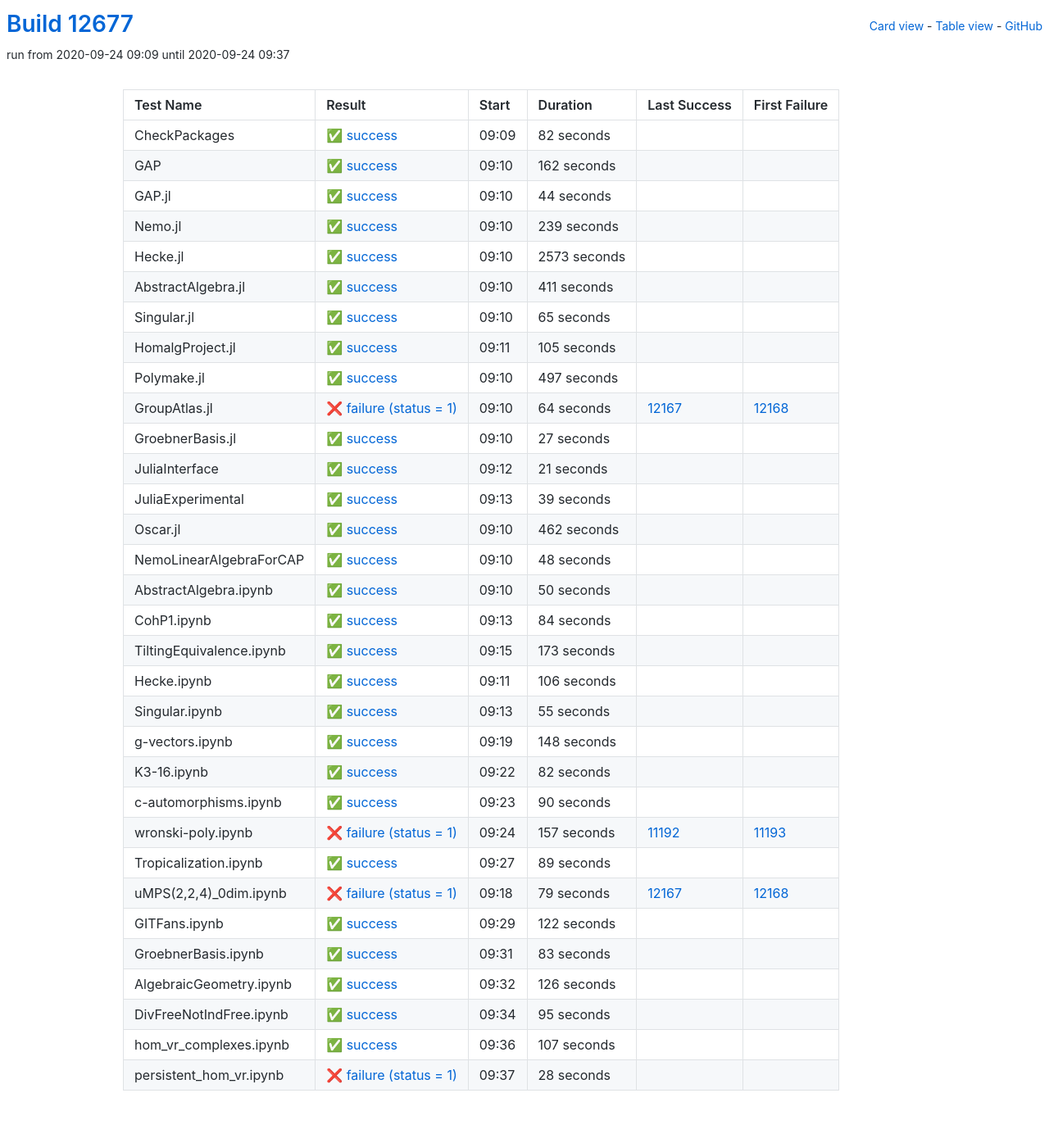
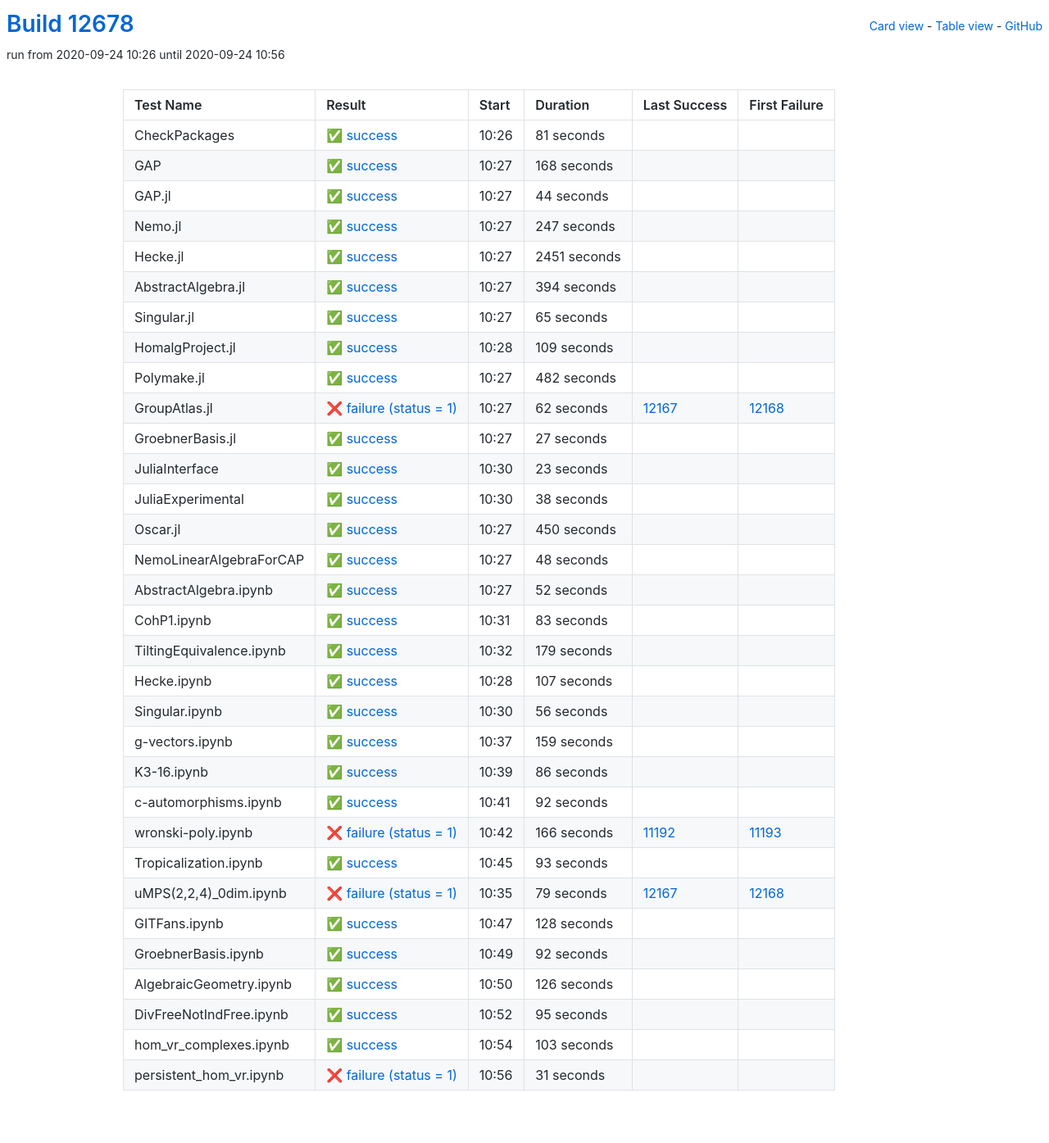
Before and after one commit to oscar-system/oscar-ci-status, a Jekyll site: the page built from table.html, in a window 1280 px wide. Shown: the whole page at 82% size. Built offline with Jekyll 4.4.1, drawn with Linux system fonts in a browser that asks for light colours.

Commit message:
Build #12678

```diff
--- a/_data/ci.yml
+++ b/_data/ci.yml
@@ -1,6 +1,6 @@
 ---
-build: 12677
-build_url: https://oscarci.mathematik.uni-kl.de/job/oscar/12677/
+build: 12678
+build_url: https://oscarci.mathematik.uni-kl.de/job/oscar/12678/
 job: oscar
 organization: oscar-system
 repo: oscar-ci-status
@@ -8,32 +8,32 @@
 tests:
 - name: CheckPackages
   id: checkpackages
-  log: https://oscarci.mathematik.uni-kl.de/job/oscar/12677/artifact/logs/build-12677/CheckPackages.log
-  start: 2020-09-24 09:09
+  log: https://oscarci.mathematik.uni-kl.de/job/oscar/12678/artifact/logs/build-12678/CheckPackages.log
+  start: 2020-09-24 10:26
   success: true
   exitcode: 0
   status: success
-  duration: 82
+  duration: 81
   last_success: false
   last_success_url:
   first_failure: false
   first_failure_url:
 - name: GAP
   id: gap
-  log: https://oscarci.mathematik.uni-kl.de/job/oscar/12677/artifact/logs/build-12677/GAP.log
-  start: 2020-09-24 09:10
+  log: https://oscarci.mathematik.uni-kl.de/job/oscar/12678/artifact/logs/build-12678/GAP.log
+  start: 2020-09-24 10:27
   success: true
   exitcode: 0
   status: success
-  duration: 162
+  duration: 168
   last_success: false
   last_success_url:
   first_failure: false
   first_failure_url:
 - name: GAP.jl
   id: gap-jl
-  log: https://oscarci.mathematik.uni-kl.de/job/oscar/12677/artifact/logs/build-12677/GAP.jl.log
-  start: 2020-09-24 09:10
+  log: https://oscarci.mathematik.uni-kl.de/job/oscar/12678/artifact/logs/build-12678/GAP.jl.log
+  start: 2020-09-24 10:27
   success: true
   exitcode: 0
   status: success
@@ -44,44 +44,44 @@
   first_failure_url:
 - name: Nemo.jl
   id: nemo-jl
-  log: https://oscarci.mathematik.uni-kl.de/job/oscar/12677/artifact/logs/build-12677/Nemo.jl.log
-  start: 2020-09-24 09:10
+  log: https://oscarci.mathematik.uni-kl.de/job/oscar/12678/artifact/logs/build-12678/Nemo.jl.log
+  start: 2020-09-24 10:27
   success: true
   exitcode: 0
   status: success
-  duration: 239
+  duration: 247
   last_success: false
   last_success_url:
   first_failure: false
   first_failure_url:
 - name: Hecke.jl
   id: hecke-jl
-  log: https://oscarci.mathematik.uni-kl.de/job/oscar/12677/artifact/logs/build-12677/Hecke.jl.log
-  start: 2020-09-24 09:10
+  log: https://oscarci.mathematik.uni-kl.de/job/oscar/12678/artifact/logs/build-12678/Hecke.jl.log
+  start: 2020-09-24 10:27
   success: true
   exitcode: 0
   status: success
-  duration: 2573
+  duration: 2451
   last_success: false
   last_success_url:
   first_failure: false
   first_failure_url:
 - name: AbstractAlgebra.jl
   id: abstractalgebra-jl
-  log: https://oscarci.mathematik.uni-kl.de/job/oscar/12677/artifact/logs/build-12677/AbstractAlgebra.jl.log
-  start: 2020-09-24 09:10
+  log: https://oscarci.mathematik.uni-kl.de/job/oscar/12678/artifact/logs/build-12678/AbstractAlgebra.jl.log
+  start: 2020-09-24 10:27
   success: true
   exitcode: 0
   status: success
-  duration: 411
+  duration: 394
   last_success: false
   last_success_url:
   first_failure: false
   first_failure_url:
 - name: Singular.jl
   id: singular-jl
-  log: https://oscarci.mathematik.uni-kl.de/job/oscar/12677/artifact/logs/build-12677/Singular.jl.log
-  start: 2020-09-24 09:10
+  log: https://oscarci.mathematik.uni-kl.de/job/oscar/12678/artifact/logs/build-12678/Singular.jl.log
+  start: 2020-09-24 10:27
   success: true
   exitcode: 0
   status: success
@@ -92,44 +92,44 @@
   first_failure_url:
 - name: HomalgProject.jl
   id: homalgproject-jl
-  log: https://oscarci.mathematik.uni-kl.de/job/oscar/12677/artifact/logs/build-12677/HomalgProject.jl.log
-  start: 2020-09-24 09:11
+  log: https://oscarci.mathematik.uni-kl.de/job/oscar/12678/artifact/logs/build-12678/HomalgProject.jl.log
+  start: 2020-09-24 10:28
   success: true
   exitcode: 0
   status: success
-  duration: 105
+  duration: 109
   last_success: false
   last_success_url:
   first_failure: false
   first_failure_url:
 - name: Polymake.jl
   id: polymake-jl
-  log: https://oscarci.mathematik.uni-kl.de/job/oscar/12677/artifact/logs/build-12677/Polymake.jl.log
-  start: 2020-09-24 09:10
+  log: https://oscarci.mathematik.uni-kl.de/job/oscar/12678/artifact/logs/build-12678/Polymake.jl.log
+  start: 2020-09-24 10:27
   success: true
   exitcode: 0
   status: success
-  duration: 497
+  duration: 482
   last_success: false
   last_success_url:
   first_failure: false
   first_failure_url:
 - name: GroupAtlas.jl
   id: groupatlas-jl
-  log: https://oscarci.mathematik.uni-kl.de/job/oscar/12677/artifact/logs/build-12677/GroupAtlas.jl.log
-  start: 2020-09-24 09:10
+  log: https://oscarci.mathematik.uni-kl.de/job/oscar/12678/artifact/logs/build-12678/GroupAtlas.jl.log
+  start: 2020-09-24 10:27
   success: false
   exitcode: 1
   status: failure
-  duration: 64
+  duration: 62
   last_success: 12167
   last_success_url: https://oscarci.mathematik.uni-kl.de/job/oscar/12167/
   first_failure: 12168
   first_failure_url: https://oscarci.mathematik.uni-kl.de/job/oscar/12168/
 - name: GroebnerBasis.jl
   id: groebnerbasis-jl
-  log: https://oscarci.mathematik.uni-kl.de/job/oscar/12677/artifact/logs/build-12677/GroebnerBasis.jl.log
-  start: 2020-09-24 09:10
+  log: https://oscarci.mathematik.uni-kl.de/job/oscar/12678/artifact/logs/build-12678/GroebnerBasis.jl.log
+  start: 2020-09-24 10:27
   success: true
   exitcode: 0
   status: success
@@ -140,44 +140,44 @@
   first_failure_url:
 - name: JuliaInterface
   id: juliainterface
-  log: https://oscarci.mathematik.uni-kl.de/job/oscar/12677/artifact/logs/build-12677/JuliaInterface.log
-  start: 2020-09-24 09:12
+  log: https://oscarci.mathematik.uni-kl.de/job/oscar/12678/artifact/logs/build-12678/JuliaInterface.log
+  start: 2020-09-24 10:30
   success: true
   exitcode: 0
   status: success
-  duration: 21
+  duration: 23
   last_success: false
   last_success_url:
   first_failure: false
   first_failure_url:
 - name: JuliaExperimental
   id: juliaexperimental
-  log: https://oscarci.mathematik.uni-kl.de/job/oscar/12677/artifact/logs/build-12677/JuliaExperimental.log
-  start: 2020-09-24 09:13
+  log: https://oscarci.mathematik.uni-kl.de/job/oscar/12678/artifact/logs/build-12678/JuliaExperimental.log
+  start: 2020-09-24 10:30
   success: true
   exitcode: 0
   status: success
-  duration: 39
+  duration: 38
   last_success: false
   last_success_url:
   first_failure: false
   first_failure_url:
 - name: Oscar.jl
   id: oscar-jl
-  log: https://oscarci.mathematik.uni-kl.de/job/oscar/12677/artifact/logs/build-12677/Oscar.jl.log
-  start: 2020-09-24 09:10
+  log: https://oscarci.mathematik.uni-kl.de/job/oscar/12678/artifact/logs/build-12678/Oscar.jl.log
+  start: 2020-09-24 10:27
   success: true
   exitcode: 0
   status: success
-  duration: 462
+  duration: 450
   last_success: false
   last_success_url:
   first_failure: false
   first_failure_url:
 - name: NemoLinearAlgebraForCAP
   id: nemolinearalgebraforcap
-  log: https://oscarci.mathematik.uni-kl.de/job/oscar/12677/artifact/logs/build-12677/NemoLinearAlgebraForCAP.log
-  start: 2020-09-24 09:10
+  log: https://oscarci.mathematik.uni-kl.de/job/oscar/12678/artifact/logs/build-12678/NemoLinearAlgebraForCAP.log
+  start: 2020-09-24 10:27
   success: true
   exitcode: 0
   status: success
@@ -188,128 +188,128 @@
   first_failure_url:
 - name: AbstractAlgebra.ipynb
   id: abstractalgebra-ipynb
-  log: https://oscarci.mathematik.uni-kl.de/job/oscar/12677/artifact/logs/build-12677/AbstractAlgebra.ipynb.log
-  start: 2020-09-24 09:10
+  log: https://oscarci.mathematik.uni-kl.de/job/oscar/12678/artifact/logs/build-12678/AbstractAlgebra.ipynb.log
+  start: 2020-09-24 10:27
   success: true
   exitcode: 0
   status: success
-  duration: 50
+  duration: 52
   last_success: false
   last_success_url:
   first_failure: false
   first_failure_url:
 - name: CohP1.ipynb
   id: cohp1-ipynb
-  log: https://oscarci.mathematik.uni-kl.de/job/oscar/12677/artifact/logs/build-12677/CohP1.ipynb.log
-  start: 2020-09-24 09:13
+  log: https://oscarci.mathematik.uni-kl.de/job/oscar/12678/artifact/logs/build-12678/CohP1.ipynb.log
+  start: 2020-09-24 10:31
   success: true
   exitcode: 0
   status: success
-  duration: 84
+  duration: 83
   last_success: false
   last_success_url:
   first_failure: false
   first_failure_url:
 - name: TiltingEquivalence.ipynb
   id: tiltingequivalence-ipynb
-  log: https://oscarci.mathematik.uni-kl.de/job/oscar/12677/artifact/logs/build-12677/TiltingEquivalence.ipynb.log
-  start: 2020-09-24 09:15
+  log: https://oscarci.mathematik.uni-kl.de/job/oscar/12678/artifact/logs/build-12678/TiltingEquivalence.ipynb.log
+  start: 2020-09-24 10:32
   success: true
   exitcode: 0
   status: success
-  duration: 173
+  duration: 179
   last_success: false
   last_success_url:
   first_failure: false
   first_failure_url:
 - name: Hecke.ipynb
   id: hecke-ipynb
-  log: https://oscarci.mathematik.uni-kl.de/job/oscar/12677/artifact/logs/build-12677/Hecke.ipynb.log
-  start: 2020-09-24 09:11
+  log: https://oscarci.mathematik.uni-kl.de/job/oscar/12678/artifact/logs/build-12678/Hecke.ipynb.log
+  start: 2020-09-24 10:28
   success: true
   exitcode: 0
   status: success
-  duration: 106
+  duration: 107
   last_success: false
   last_success_url:
   first_failure: false
   first_failure_url:
 - name: Singular.ipynb
   id: singular-ipynb
-  log: https://oscarci.mathematik.uni-kl.de/job/oscar/12677/artifact/logs/build-12677/Singular.ipynb.log
-  start: 2020-09-24 09:13
+  log: https://oscarci.mathematik.uni-kl.de/job/oscar/12678/artifact/logs/build-12678/Singular.ipynb.log
+  start: 2020-09-24 10:30
   success: true
   exitcode: 0
   status: success
-  duration: 55
+  duration: 56
   last_success: false
   last_success_url:
   first_failure: false
   first_failure_url:
 - name: g-vectors.ipynb
   id: g-vectors-ipynb
-  log: https://oscarci.mathematik.uni-kl.de/job/oscar/12677/artifact/logs/build-12677/g-vectors.ipynb.log
-  start: 2020-09-24 09:19
+  log: https://oscarci.mathematik.uni-kl.de/job/oscar/12678/artifact/logs/build-12678/g-vectors.ipynb.log
+  start: 2020-09-24 10:37
   success: true
   exitcode: 0
   status: success
-  duration: 148
+  duration: 159
   last_success: false
   last_success_url:
   first_failure: false
   first_failure_url:
 - name: K3-16.ipynb
   id: k3-16-ipynb
-  log: https://oscarci.mathematik.uni-kl.de/job/oscar/12677/artifact/logs/build-12677/K3-16.ipynb.log
-  start: 2020-09-24 09:22
+  log: https://oscarci.mathematik.uni-kl.de/job/oscar/12678/artifact/logs/build-12678/K3-16.ipynb.log
+  start: 2020-09-24 10:39
   success: true
   exitcode: 0
   status: success
-  duration: 82
+  duration: 86
   last_success: false
   last_success_url:
   first_failure: false
   first_failure_url:
 - name: c-automorphisms.ipynb
   id: c-automorphisms-ipynb
-  log: https://oscarci.mathematik.uni-kl.de/job/oscar/12677/artifact/logs/build-12677/c-automorphisms.ipynb.log
-  start: 2020-09-24 09:23
+  log: https://oscarci.mathematik.uni-kl.de/job/oscar/12678/artifact/logs/build-12678/c-automorphisms.ipynb.log
+  start: 2020-09-24 10:41
   success: true
   exitcode: 0
   status: success
-  duration: 90
+  duration: 92
   last_success: false
   last_success_url:
   first_failure: false
   first_failure_url:
 - name: wronski-poly.ipynb
   id: wronski-poly-ipynb
-  log: https://oscarci.mathematik.uni-kl.de/job/oscar/12677/artifact/logs/build-12677/wronski-poly.ipynb.log
-  start: 2020-09-24 09:24
+  log: https://oscarci.mathematik.uni-kl.de/job/oscar/12678/artifact/logs/build-12678/wronski-poly.ipynb.log
+  start: 2020-09-24 10:42
   success: false
   exitcode: 1
   status: failure
-  duration: 157
+  duration: 166
   last_success: 11192
   last_success_url: https://oscarci.mathematik.uni-kl.de/job/oscar/11192/
   first_failure: 11193
   first_failure_url: https://oscarci.mathematik.uni-kl.de/job/oscar/11193/
 - name: Tropicalization.ipynb
   id: tropicalization-ipynb
-  log: https://oscarci.mathematik.uni-kl.de/job/oscar/12677/artifact/logs/build-12677/Tropicalization.ipynb.log
-  start: 2020-09-24 09:27
+  log: https://oscarci.mathematik.uni-kl.de/job/oscar/12678/artifact/logs/build-12678/Tropicalization.ipynb.log
+  start: 2020-09-24 10:45
   success: true
   exitcode: 0
   status: success
-  duration: 89
+  duration: 93
   last_success: false
   last_success_url:
   first_failure: false
   first_failure_url:
 - name: uMPS(2,2,4)_0dim.ipynb
   id: umps-2-2-4-0dim-ipynb
-  log: https://oscarci.mathematik.uni-kl.de/job/oscar/12677/artifact/logs/build-12677/uMPS-2-2-4-_0dim.ipynb.log
-  start: 2020-09-24 09:18
+  log: https://oscarci.mathematik.uni-kl.de/job/oscar/12678/artifact/logs/build-12678/uMPS-2-2-4-_0dim.ipynb.log
+  start: 2020-09-24 10:35
   success: false
   exitcode: 1
   status: failure
@@ -320,32 +320,32 @@
   first_failure_url: https://oscarci.mathematik.uni-kl.de/job/oscar/12168/
 - name: GITFans.ipynb
   id: gitfans-ipynb
-  log: https://oscarci.mathematik.uni-kl.de/job/oscar/12677/artifact/logs/build-12677/GITFans.ipynb.log
-  start: 2020-09-24 09:29
+  log: https://oscarci.mathematik.uni-kl.de/job/oscar/12678/artifact/logs/build-12678/GITFans.ipynb.log
+  start: 2020-09-24 10:47
   success: true
   exitcode: 0
   status: success
-  duration: 122
+  duration: 128
   last_success: false
   last_success_url:
   first_failure: false
   first_failure_url:
 - name: GroebnerBasis.ipynb
   id: groebnerbasis-ipynb
-  log: https://oscarci.mathematik.uni-kl.de/job/oscar/12677/artifact/logs/build-12677/GroebnerBasis.ipynb.log
-  start: 2020-09-24 09:31
+  log: https://oscarci.mathematik.uni-kl.de/job/oscar/12678/artifact/logs/build-12678/GroebnerBasis.ipynb.log
+  start: 2020-09-24 10:49
   success: true
   exitcode: 0
   status: success
-  duration: 83
+  duration: 92
   last_success: false
   last_success_url:
   first_failure: false
   first_failure_url:
 - name: AlgebraicGeometry.ipynb
   id: algebraicgeometry-ipynb
-  log: https://oscarci.mathematik.uni-kl.de/job/oscar/12677/artifact/logs/build-12677/AlgebraicGeometry.ipynb.log
-  start: 2020-09-24 09:32
+  log: https://oscarci.mathematik.uni-kl.de/job/oscar/12678/artifact/logs/build-12678/AlgebraicGeometry.ipynb.log
+  start: 2020-09-24 10:50
   success: true
   exitcode: 0
   status: success
@@ -356,8 +356,8 @@
   first_failure_url:
 - name: DivFreeNotIndFree.ipynb
   id: divfreenotindfree-ipynb
-  log: https://oscarci.mathematik.uni-kl.de/job/oscar/12677/artifact/logs/build-12677/DivFreeNotIndFree.ipynb.log
-  start: 2020-09-24 09:34
+  log: https://oscarci.mathematik.uni-kl.de/job/oscar/12678/artifact/logs/build-12678/DivFreeNotIndFree.ipynb.log
+  start: 2020-09-24 10:52
   success: true
   exitcode: 0
   status: success
@@ -368,24 +368,24 @@
   first_failure_url:
 - name: hom_vr_complexes.ipynb
   id: hom-vr-complexes-ipynb
-  log: https://oscarci.mathematik.uni-kl.de/job/oscar/12677/artifact/logs/build-12677/hom_vr_complexes.ipynb.log
-  start: 2020-09-24 09:36
+  log: https://oscarci.mathematik.uni-kl.de/job/oscar/12678/artifact/logs/build-12678/hom_vr_complexes.ipynb.log
+  start: 2020-09-24 10:54
   success: true
   exitcode: 0
   status: success
-  duration: 107
+  duration: 103
   last_success: false
   last_success_url:
   first_failure: false
   first_failure_url:
 - name: persistent_hom_vr.ipynb
   id: persistent-hom-vr-ipynb
-  log: https://oscarci.mathematik.uni-kl.de/job/oscar/12677/artifact/logs/build-12677/persistent_hom_vr.ipynb.log
-  start: 2020-09-24 09:37
+  log: https://oscarci.mathematik.uni-kl.de/job/oscar/12678/artifact/logs/build-12678/persistent_hom_vr.ipynb.log
+  start: 2020-09-24 10:56
   success: false
   exitcode: 1
   status: failure
-  duration: 28
+  duration: 31
   last_success: false
   last_success_url:
   first_failure: false
```
Also changed, not shown: README.md.
